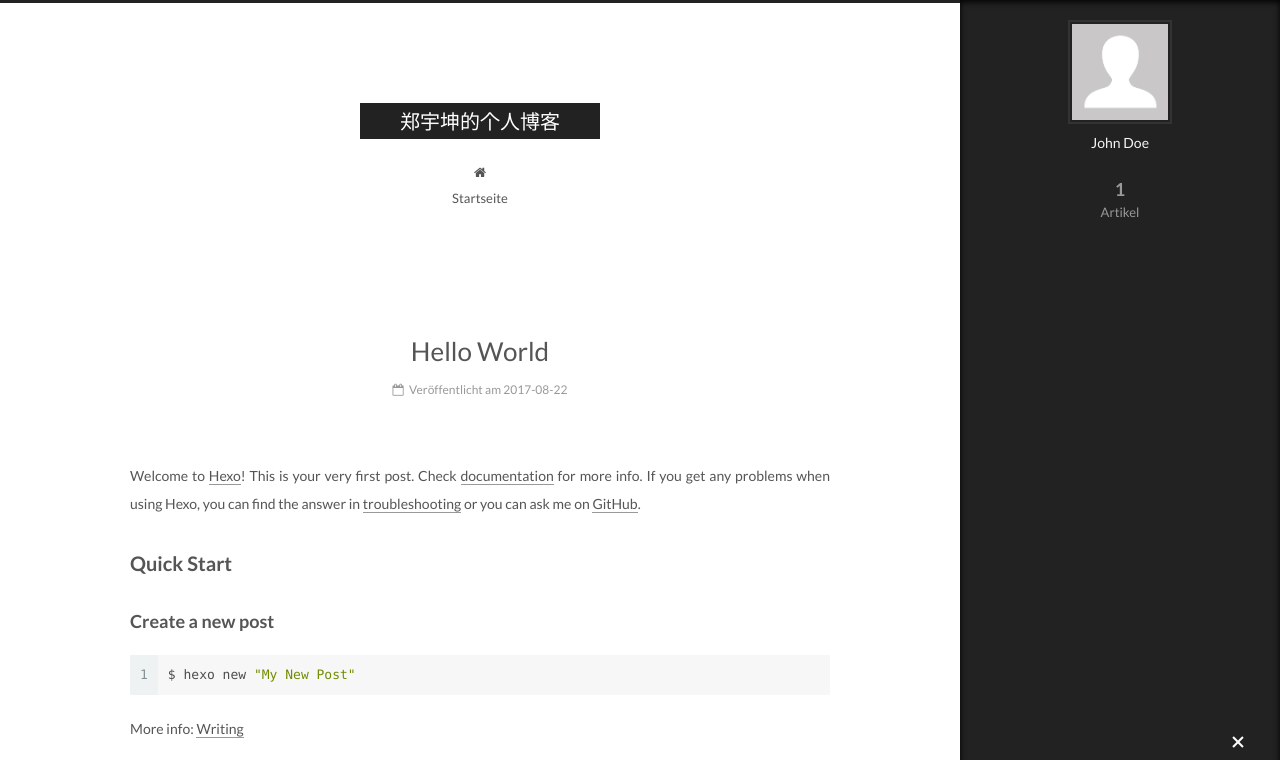
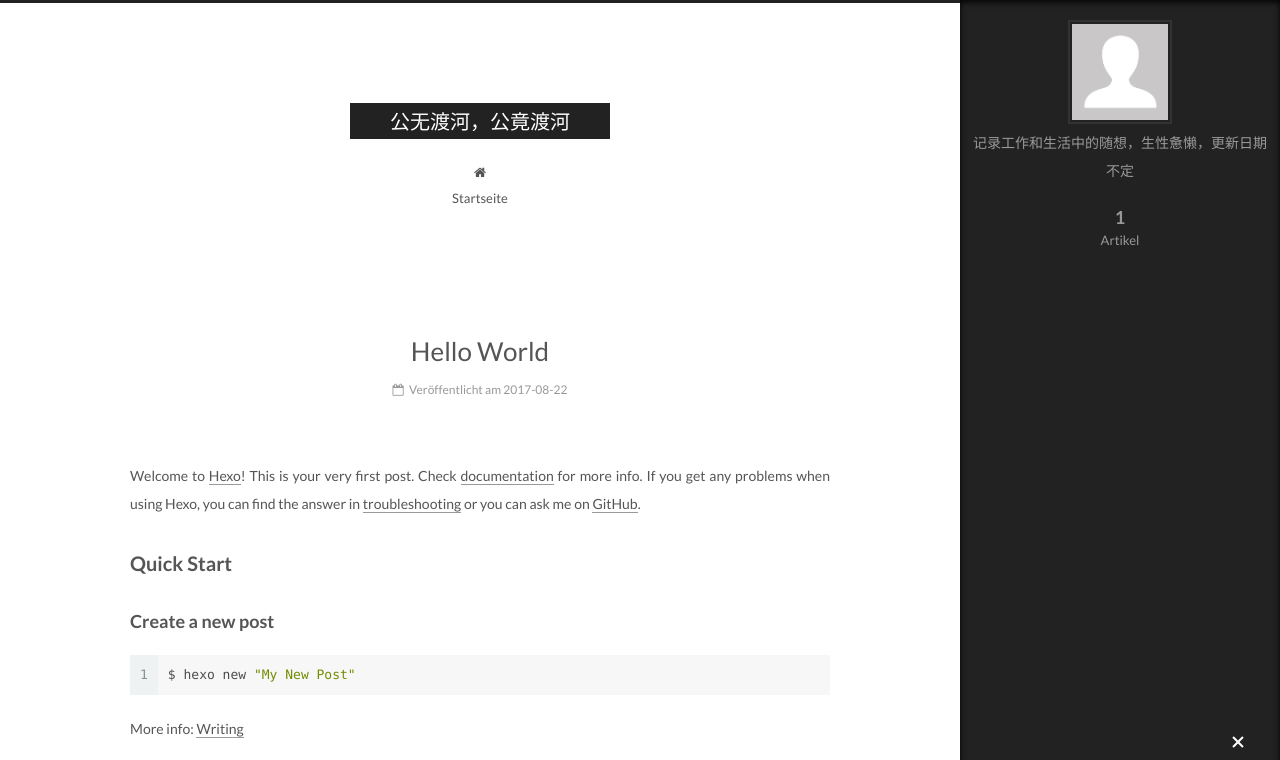
Before and after one commit to NightSakura/NightSakura.github.io, a plain HTML site: page index.html in a window 1280 px wide. Both pictures are taken after a click on the element 1238 px from the left and 743 px from the top of the page. Shown: the top 760 px of the page. Drawn offline with Linux system fonts and the light colour scheme.

Commit message:
Site updated: 2017-08-22 16:03:20

```diff
--- a/css/main.css
+++ b/css/main.css
@@ -1808,7 +1808,7 @@ pre .javascript .function {
   width: 4px;
   height: 4px;
   border-radius: 50%;
-  background: #94ffa3;
+  background: #ff3624;
 }
 .links-of-blogroll {
   font-size: 13px;
--- a/index.html
+++ b/index.html
@@ -94,12 +94,15 @@
 
 
 
+<meta name="description" content="记录工作和生活中的随想，生性惫懒，更新日期不定">
 <meta property="og:type" content="website">
-<meta property="og:title" content="郑宇坤的个人博客">
+<meta property="og:title" content="公无渡河，公竟渡河">
 <meta property="og:url" content="http://yoursite.com/index.html">
-<meta property="og:site_name" content="郑宇坤的个人博客">
+<meta property="og:site_name" content="公无渡河，公竟渡河">
+<meta property="og:description" content="记录工作和生活中的随想，生性惫懒，更新日期不定">
 <meta name="twitter:card" content="summary">
-<meta name="twitter:title" content="郑宇坤的个人博客">
+<meta name="twitter:title" content="公无渡河，公竟渡河">
+<meta name="twitter:description" content="记录工作和生活中的随想，生性惫懒，更新日期不定">
 
 
 
@@ -135,7 +138,7 @@
 
 
 
-  <title>郑宇坤的个人博客</title>
+  <title>公无渡河，公竟渡河</title>
 
 
 
@@ -167,7 +170,7 @@
     <div class="custom-logo-site-title">
       <a href="/"  class="brand" rel="start">
         <span class="logo-line-before"><i></i></span>
-        <span class="site-title">郑宇坤的个人博客</span>
+        <span class="site-title">公无渡河，公竟渡河</span>
         <span class="logo-line-after"><i></i></span>
       </a>
     </div>
@@ -237,13 +240,13 @@
     <link itemprop="mainEntityOfPage" href="http://yoursite.com/2017/08/22/hello-world/">
 
     <span hidden itemprop="author" itemscope itemtype="http://schema.org/Person">
-      <meta itemprop="name" content="John Doe">
+      <meta itemprop="name" content="">
       <meta itemprop="description" content="">
       <meta itemprop="image" content="/images/avatar.gif">
     </span>
 
     <span hidden itemprop="publisher" itemscope itemtype="http://schema.org/Organization">
-      <meta itemprop="name" content="郑宇坤的个人博客">
+      <meta itemprop="name" content="公无渡河，公竟渡河">
     </span>
 
 
@@ -384,10 +387,10 @@
         <div class="site-author motion-element" itemprop="author" itemscope itemtype="http://schema.org/Person">
           <img class="site-author-image" itemprop="image"
                src="/images/avatar.gif"
-               alt="John Doe" />
-          <p class="site-author-name" itemprop="name">John Doe</p>
+               alt="" />
+          <p class="site-author-name" itemprop="name"></p>
 
-              <p class="site-description motion-element" itemprop="description"></p>
+              <p class="site-description motion-element" itemprop="description">记录工作和生活中的随想，生性惫懒，更新日期不定</p>
 
         </div>
         <nav class="site-state motion-element">
@@ -445,7 +448,7 @@
   <span class="with-love">
     <i class="fa fa-heart"></i>
   </span>
-  <span class="author" itemprop="copyrightHolder">John Doe</span>
+  <span class="author" itemprop="copyrightHolder"></span>
 
 
 </div>
```
Also changed, not shown: 2017/08/22/hello-world/index.html (+9 -9 lines), archives/2017/08/index.html (+12 -9 lines), archives/2017/index.html (+12 -9 lines), archives/index.html (+12 -9 lines).
